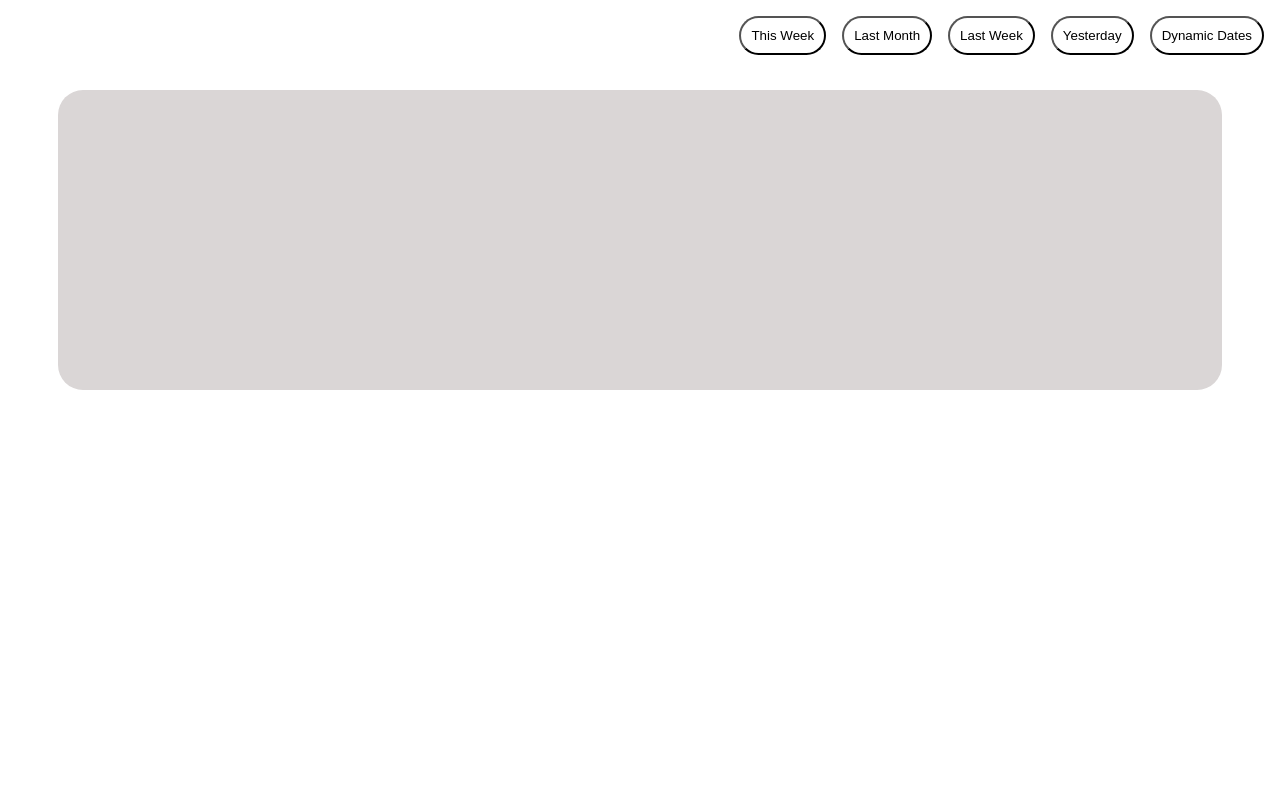
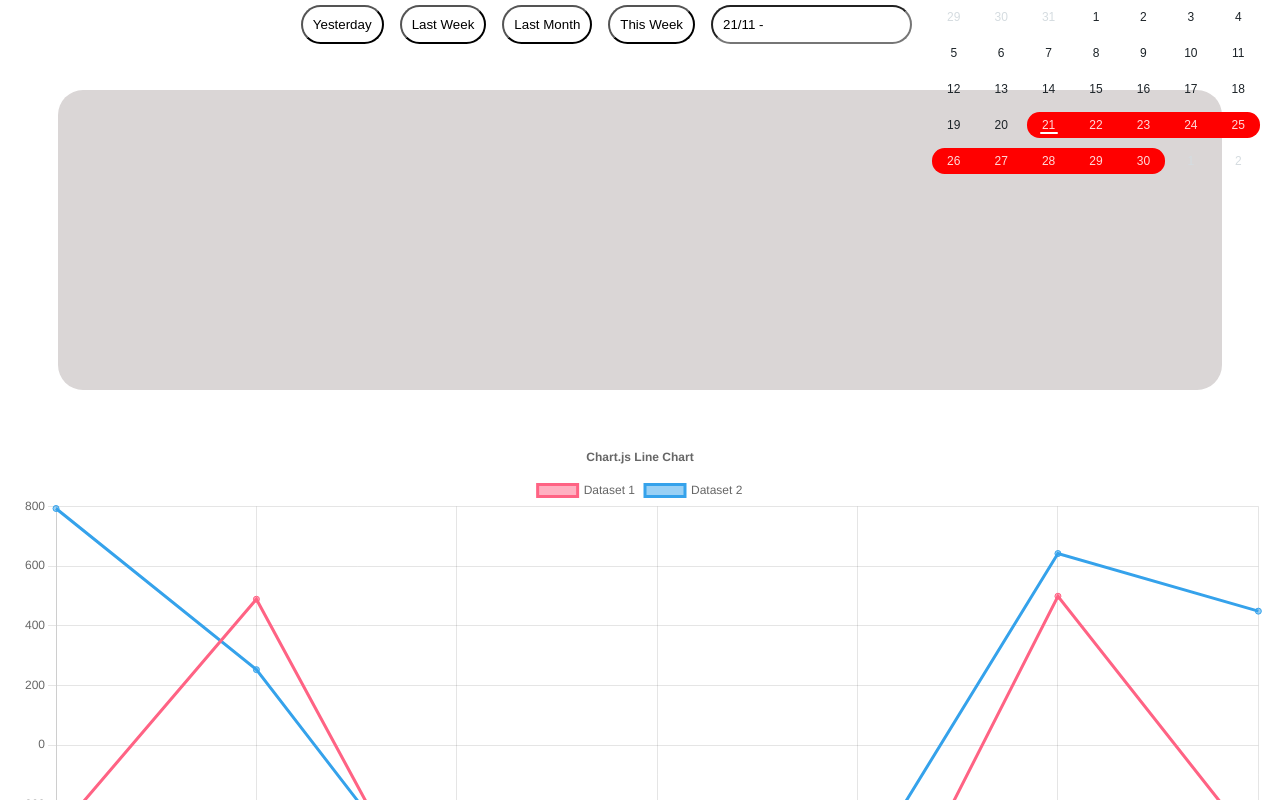
Before and after one commit to Varun-Brainvire/creators-dashboard, a Next.js app: page / in a window 1280 px wide. Shown: the top 800 px of the page. Built offline with nearby package versions, Linux system fonts and the light colour scheme.

Commit message:
added date filter logic and showed dates using date picker library

```diff
--- a/src/components/Buttons.tsx
+++ b/src/components/Buttons.tsx
@@ -1,23 +1,137 @@
-import React from 'react'
-import { Button, ButtonContainer } from '@/components/styles/button.styles'
+import { useState } from "react";
+import {
+  Button,
+  ButtonContainer,
+  DatePickerDiv,
+  DatePickerInput,
+  Wrapper,
+} from "@/components/styles/button.styles";
+import DatePicker from "react-datepicker";
+import "react-datepicker/dist/react-datepicker.css";
+import moment from "moment";
+import { DateRange } from "react-date-range";
+import "react-date-range/dist/styles.css";
+import "react-date-range/dist/theme/default.css";
+import format from "date-fns/format";
+
+interface DateTypes {
+  start: string;
+  end: string;
+}
+
 const Buttons = () => {
 
-    const handleWeekClick = () => {
-    // alert("week")
-    let button = document.getElementById("dynamic")
-    button.innerText = "Hello"
-    console.log(document.getElementById("dynamic"))
-  }
+  // let dummy ="";
+  const [dummy,setDummy]  = useState("")
+  const [state, setState] = useState([
+    {
+      startDate: new Date(),
+      endDate: null,
+      key: "selection",
+    },
+  ]);
+
+  const [startDate, setStartDate] = useState<any>(new Date());
+  const [endDate, setEndDate] = useState<Date | any>(null);
+
+  const onDateChange = (dates: any) => {
+    const [start, end] = dates;
+    setStartDate(start);
+    setEndDate(end);
+
+    const date = new Date(2009, 10, 10); // 2009-11-10
+    const month = date.toLocaleString("default", { month: "short" });
+    // setStartDate(date)
+    console.log(month);
+
+    let monentDate = moment().format("MMM Do");
+    console.log(monentDate);
+    // setStartDate(monentDate)
+  };
+
+  const handleThisWeekClick = () => {
+    const today = new Date();
+    const day = today.getDay();
+    const diff = today.getDate() - day + (day === 0 ? -6 : 1);
+    console.log(day);
+    const monday = new Date(today.setDate(diff));
+
+    // console.log(format(monday, "do LLL"), "do LLL");
+    // format(monday,"do LLL")
+
+    let formatMonthDate = format(monday, "do LLL");
+
+    const sunday = new Date(monday);
+    sunday.setDate(sunday.getDate() + 6);
+
+    let formatSundayDate = format(sunday, "do LLL");
+
+    setDummy(formatMonthDate +"-" + formatSundayDate)
+    console.log(dummy)
+    setStartDate(monday);
+    setEndDate(sunday);
+
+    // console.log(monday);
+    // console.log(sunday);
+  };
+
+  const handleYesterday = () => {
+    const today = new Date();
+    today.setDate(today.getDate() - 1);
+    setStartDate(today);
+    setEndDate(today);
+
+    // setStartDate([{today},{today}]);
+
+    //setEndDate(null);
+  };
+
+  const handleLastWeek = () => {
+    const now = new Date();
+  };
+
+  const handleLastMonth = () => {
+    const now = new Date();
+
+    const firstDayOfMonth = new Date(now.getFullYear(), now.getMonth() - 1, 1);
+    setStartDate(firstDayOfMonth);
+
+    const lastDayOfMonth = new Date(now.getFullYear(), now.getMonth(), 0);
+    setEndDate(lastDayOfMonth);
+
+    console.log(lastDayOfMonth);
+  };
 
   return (
     <ButtonContainer>
-      <Button id="dynamic">Dynamic Dates</Button>
-      <Button>Yesterday</Button>
-      <Button>Last Week</Button>
-      <Button>Last Month</Button>
-      <Button onClick={handleWeekClick}>This Week</Button>
+      <Button onClick={handleYesterday}>Yesterday</Button>
+      <Button onClick={handleLastWeek}>Last Week</Button>
+      <Button onClick={handleLastMonth}>Last Month</Button>
+      <Button onClick={handleThisWeekClick}>This Week</Button>
+      <Wrapper>
+      <DatePickerInput
+        id="dynamic"
+        startDate={startDate}
+        endDate={endDate}
+        selected={startDate}
+        dateFormat="dd/MM"
+        // inline
+        selectsRange
+        onChange={onDateChange}
+        value={startDate}
+        calendarClassName="rasta-stripes"
+        wrapperClassName="datePicker"
+      />
+      </Wrapper>
+      <DateRange
+        editableDateInputs={true}
+        moveRangeOnFirstSelection={false}
+        ranges={state}
+        onChange={(item) => setState([item.selection])}
+        // rangeColors="green"
+      />
     </ButtonContainer>
-  )
-}
+  );
+};
 
-export default Buttons
+export default Buttons;
--- /dev/null
+++ b/src/components/Chart.tsx
@@ -0,0 +1,64 @@
+import React from "react";
+import {
+  Chart as ChartJS,
+  CategoryScale,
+  LinearScale,
+  PointElement,
+  LineElement,
+  Title,
+  Tooltip,
+  Legend,
+} from "chart.js";
+import { Line } from "react-chartjs-2";
+import faker from 'faker';
+
+ChartJS.register(
+    CategoryScale,
+    LinearScale,
+    PointElement,
+    LineElement,
+    Title,
+    Tooltip,
+    Legend
+  );
+
+  export const options = {
+    responsive: true,
+    plugins: {
+      legend: {
+        position: 'top' as const,
+      },
+      title: {
+        display: true,
+        text: 'Chart.js Line Chart',
+      },
+    },
+  };
+
+  const labels = ['January', 'February', 'March', 'April', 'May', 'June', 'July'];
+
+  export const data = {
+    labels,
+    datasets: [
+      {
+        label: 'Dataset 1',
+        data: labels.map(() => faker.datatype.number({ min: -1000, max: 1000 })),
+        borderColor: 'rgb(255, 99, 132)',
+        backgroundColor: 'rgba(255, 99, 132, 0.5)',
+      },
+      {
+        label: 'Dataset 2',
+        data: labels.map(() => faker.datatype.number({ min: -1000, max: 1000 })),
+        borderColor: 'rgb(53, 162, 235)',
+        backgroundColor: 'rgba(53, 162, 235, 0.5)',
+      },
+    ],
+  };
+
+const Chart = () => {
+  return <div>
+    <Line options={options} data={data} />;
+  </div>;
+};
+
+export default Chart;
--- a/src/components/styles/button.styles.tsx
+++ b/src/components/styles/button.styles.tsx
@@ -1,4 +1,5 @@
 import styled from "styled-components";
+import DatePicker from "react-datepicker";
 
 export const Button = styled.button`
   font-family: "Strawford", sans-serif;
@@ -6,9 +7,64 @@ export const Button = styled.button`
   border-radius: 20px;
   margin: 8px;
   padding: 10px;
-  float: right;
+  /* float: right; */
+
 `;
+
+export const Container = styled.div`
+  display: flex;
+  flex-direction: column;
+  /* justify-content: center; */
+`
 
 export const ButtonContainer = styled.div`
     height: 32px;
+    display: flex;
+    justify-content: flex-end;
+    align-items: center;
+    .rdrMonths {
+      .rdrStartEdge, .rdrInRange {
+        background: red !important;
+      }
+    }
 `
+
+export const DatePickerDiv = styled.div`
+  float: right;
+  border-radius: 10px;
+`
+
+export const DatePickerInput = styled(DatePicker)`
+    font-family: "Strawford", sans-serif;
+  background-color: white;
+  border-radius: 20px;
+  margin: 8px;
+  padding: 10px;
+`
+export const ProductComponent = styled.div`
+
+`
+
+ export const Wrapper = styled.div`
+  .react-datepicker {
+    box-shadow: 3px 2px 11px rgb(0 0 0 / 30%);
+  }
+  .react-datepicker__day--selected,
+  .react-datepicker__day--in-selecting-range {
+    background-color: #34554a;
+  }
+  .react-datepicker__day--selected,
+  .react-datepicker__day--in-selecting-range,
+  .react-datepicker__day--in-range,
+  .react-datepicker__month-text--selected,
+  .react-datepicker__month-text--in-selecting-range,
+  .react-datepicker__month-text--in-range,
+  .react-datepicker__quarter-text--selected,
+  .react-datepicker__quarter-text--in-selecting-range,
+  .react-datepicker__quarter-text--in-range,
+  .react-datepicker__year-text--selected,
+  .react-datepicker__year-text--in-selecting-range,
+  .react-datepicker__year-text--in-range {
+    background-color: #34554a;
+  }
+`;
--- a/src/pages/index.tsx
+++ b/src/pages/index.tsx
@@ -2,20 +2,22 @@ import Head from 'next/head'
 import Image from 'next/image'
 import { Inter } from 'next/font/google'
 import styles from '@/styles/Home.module.css'
-import { Button } from '@/components/styles/button.styles'
+import { Button, Container } from '@/components/styles/button.styles'
 import { ChartDiv } from '@/components/styles/ChartDiv.styles'
 import Buttons from '@/components/Buttons'
+import Chart from '@/components/Chart'
 
 const inter = Inter({ subsets: ['latin'] })
 
 export default function Home() {
 
   return (
-    <>
+    <Container>
       {/* <h1>Hello</h1> */}
       {/* <h1>Text for testing fonts</h1> */}
       <Buttons />
       <ChartDiv />
-    </>
+      <Chart />
+    </Container>
   )
 }
```
Also changed, not shown: package.json (+7 -0 lines), src/components/ProductComponent.tsx (added, +11 -0 lines), 1 other file (tests, documents, lock files or other folders).
